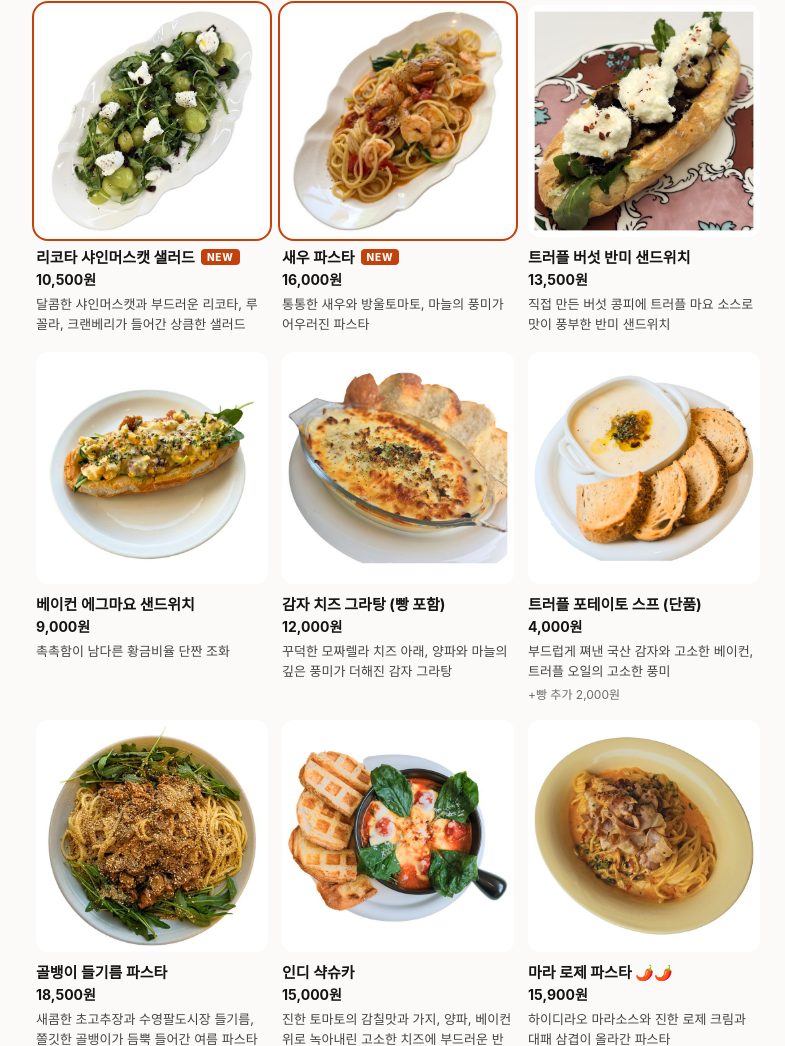
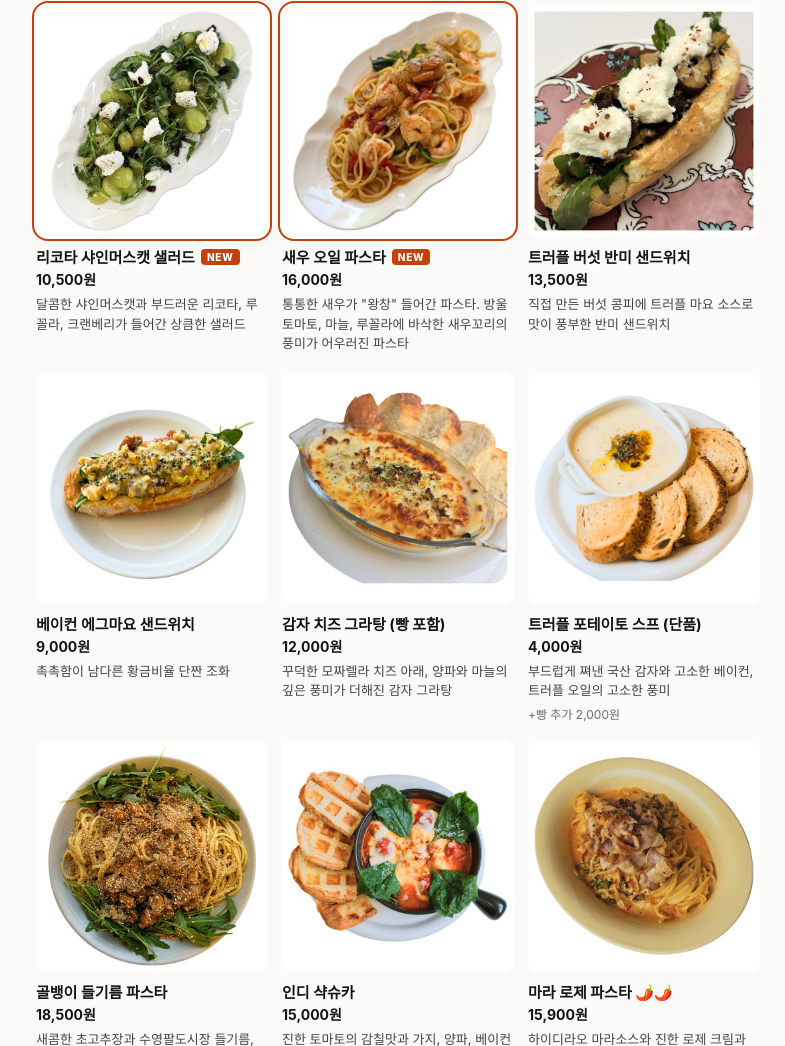
Before and after one commit to song4970/ssong-page, a plain HTML site: page index.html in a window 1280 px wide. Shown: the part 4040-5086 px from the top of the page, without its empty margins (242-1027 px from the left). Drawn offline with Linux system fonts and the light colour scheme; a web font is replaced by a local one.

Commit message:
새우 파스타 → 새우 오일 파스타, 설명 수정
Co-Authored-By: Claude Opus 5.5 <noreply@anthropic.com>
Claude-Session: https://claude.ai/code/session_019VnCGebMk5XaakTpMJ8194

```diff
--- a/index.html
+++ b/index.html
@@ -117,7 +117,7 @@ const MENU = [
  ]},
  { id:"meal", title:"MEAL", photo:true, items:[
   { name:"리코타 샤인머스캣 샐러드", price:"10,500", img:"salad.jpg", isNew:true, desc:"달콤한 샤인머스캣과 부드러운 리코타, 루꼴라, 크랜베리가 들어간 상큼한 샐러드" },
-  { name:"새우 파스타", price:"16,000", img:"shrimp.jpg", isNew:true, desc:"통통한 새우와 방울토마토, 마늘의 풍미가 어우러진 파스타" },
+  { name:"새우 오일 파스타", price:"16,000", img:"shrimp.jpg", isNew:true, desc:"통통한 새우가 \"왕창\" 들어간 파스타. 방울토마토, 마늘, 루꼴라에 바삭한 새우꼬리의 풍미가 어우러진 파스타" },
   { name:"트러플 버섯 반미 샌드위치", price:"13,500", img:"banhmi.jpg", desc:"직접 만든 버섯 콩피에 트러플 마요 소스로 맛이 풍부한 반미 샌드위치" },
   { name:"베이컨 에그마요 샌드위치", price:"9,000", img:"bacon.jpg", desc:"촉촉함이 남다른 황금비율 단짠 조화" },
   { name:"감자 치즈 그라탕 (빵 포함)", price:"12,000", img:"gratin.jpg", desc:"꾸덕한 모짜렐라 치즈 아래, 양파와 마늘의 깊은 풍미가 더해진 감자 그라탕" },
```
